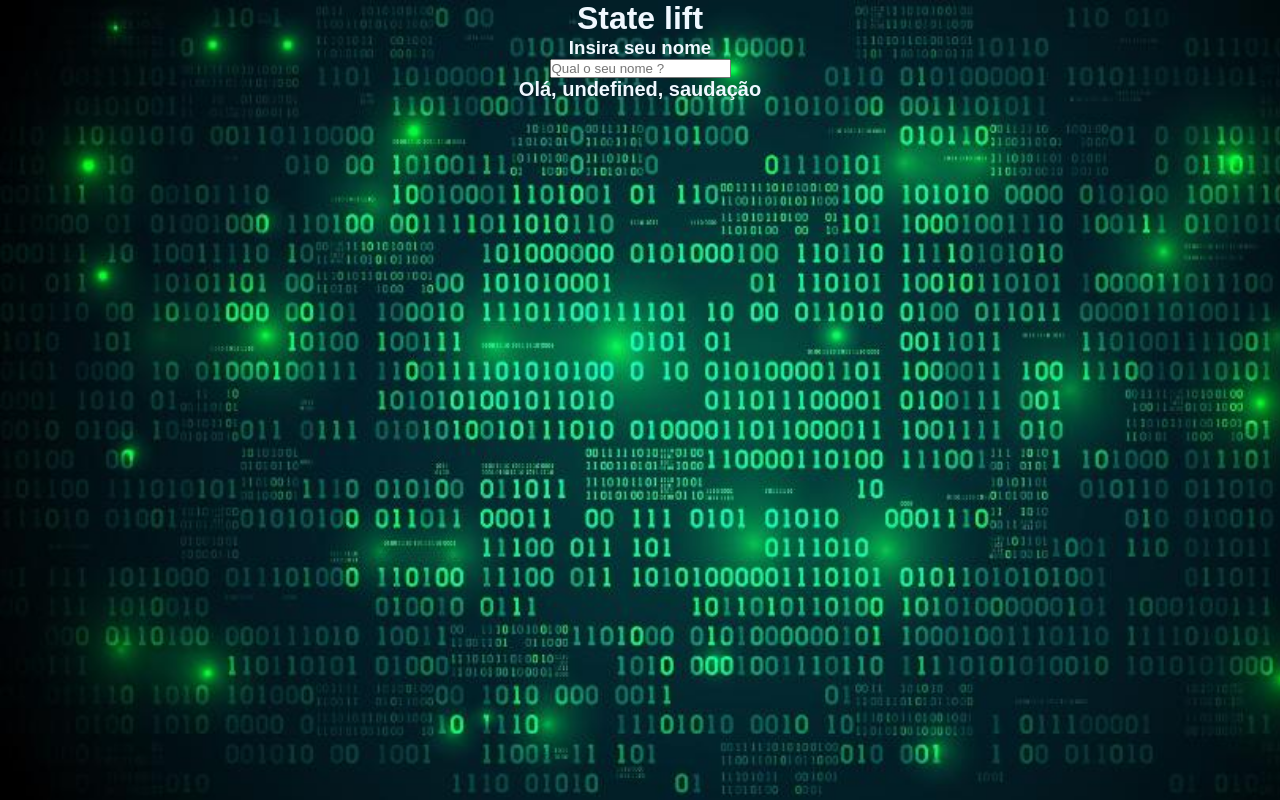
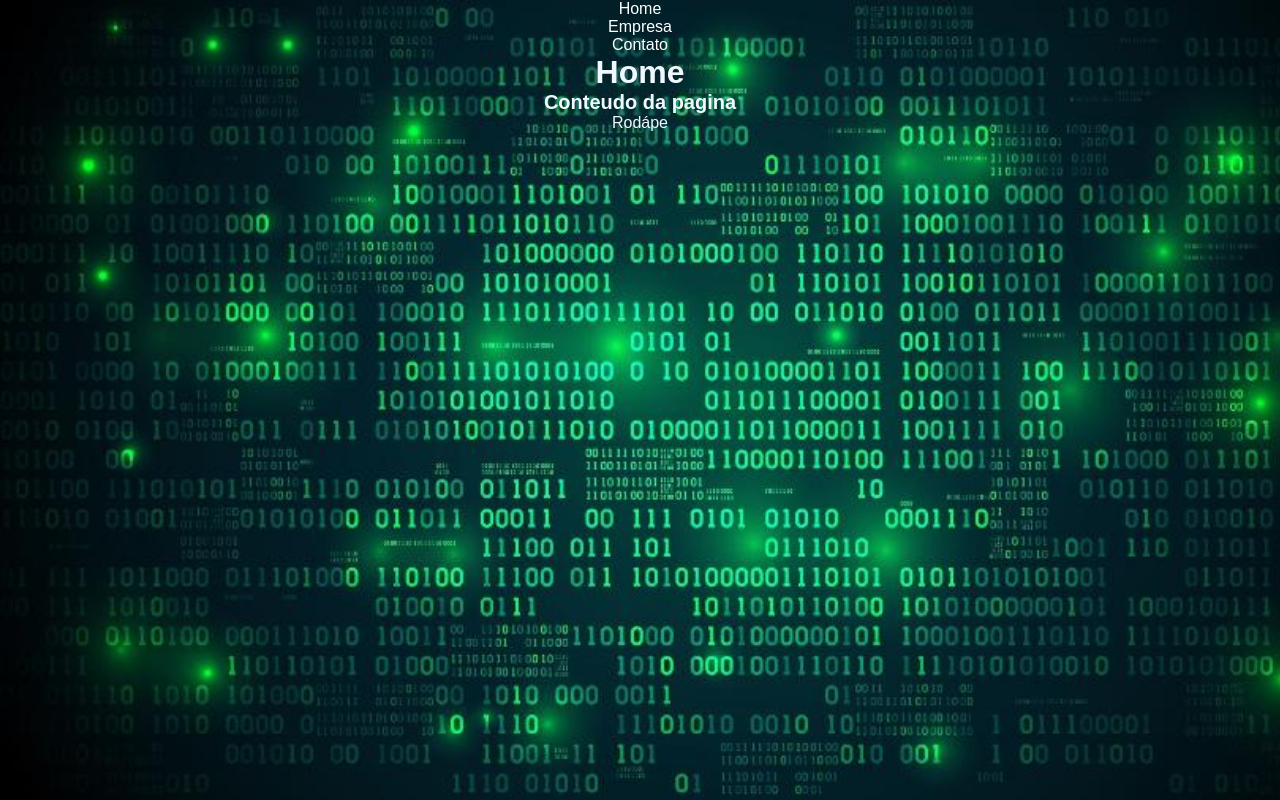
Before and after one commit to Victor87dev/revisando-react, a React (Vite) app in the folder revisando-react/: page / in a window 1280 px wide. Built offline with nearby package versions, Linux system fonts and the light colour scheme.

Commit message:
Curso react: Implementando o React Router

```diff
--- a/revisando-react/package.json
+++ b/revisando-react/package.json
@@ -11,7 +11,8 @@
   },
   "dependencies": {
     "react": "^18.2.0",
-    "react-dom": "^18.2.0"
+    "react-dom": "^18.2.0",
+    "react-router-dom": "^6.21.3"
   },
   "devDependencies": {
     "@types/react": "^18.2.43",
--- a/revisando-react/src/App.jsx
+++ b/revisando-react/src/App.jsx
@@ -1,18 +1,23 @@
-import { useState } from "react";
-import SeuNome from "./components/SeuNome/SeuNome";
-import Saudacao from "./components/Saudacao/Saudacao";
+import { BrowserRouter as Router, Routes, Route} from 'react-router-dom';
+import Home from "./pages/Home";
+import Contato from "./pages/Contato";
+import Empresa from "./pages/Empresa";
+import Navbar from "./components/layout/Navbar";
+import Footer from "./components/layout/Footer";
 
 function App() {
 
-  const [nome, setNome] = useState()
+  return (
+      <Router>
+            <Navbar />
+            <Routes>
+                <Route exact path="/" element={<Home />} />
+                <Route path="/contato" element={<Contato />} />
+                <Route path="/empresa" element={<Empresa />} />
+            </Routes>
+            <Footer />
+      </Router>
 
-  return (
-
-    <>
-     <h1>State lift</h1>
-     <SeuNome setNome={setNome} />
-     <Saudacao nome={nome} />
-    </>
   )
 }
 
--- /dev/null
+++ b/revisando-react/src/components/layout/Footer.jsx
@@ -0,0 +1,11 @@
+import React from "react";
+
+const Footer = ()=>{
+
+   return (
+    <footer>Rodápe</footer>
+   )
+
+}
+
+export default Footer
--- /dev/null
+++ b/revisando-react/src/components/layout/Navbar.jsx
@@ -0,0 +1,21 @@
+import React from "react";
+import Styles from "./Navbar.module.css";
+import { Link } from "react-router-dom";
+
+const Navbar = ()=>{
+    return (
+      <ul>
+       <li className={Styles.listMod}>
+        <Link className={Styles.listMod} to="/">Home</Link>
+       </li>
+       <li className={Styles.listMod}>
+        <Link className={Styles.listMod} to="/empresa">Empresa</Link>
+       </li>
+       <li className={Styles.listMod}>
+        <Link className={Styles.listMod} to="/Contato">Contato</Link>
+       </li>
+      </ul>
+    )
+}
+
+export default Navbar
--- /dev/null
+++ b/revisando-react/src/components/layout/Navbar.module.css
@@ -0,0 +1,5 @@
+.listMod{
+    list-style-type: none;
+    text-decoration: none;
+    color: #fff;
+}
--- /dev/null
+++ b/revisando-react/src/pages/Contato.jsx
@@ -0,0 +1,14 @@
+import React from "react"
+
+const Contato = ()=>{
+
+   return (
+    <div>
+        <h1>Contato</h1>
+        <p>Conteudo da pagina</p>
+    </div>
+   )
+
+}
+
+export default Contato
--- /dev/null
+++ b/revisando-react/src/pages/Empresa.jsx
@@ -0,0 +1,14 @@
+import React from "react"
+
+const Empresa = ()=>{
+
+   return (
+    <div>
+        <h1>Empresa</h1>
+        <p>Conteudo da pagina</p>
+    </div>
+   )
+
+}
+
+export default Empresa
--- /dev/null
+++ b/revisando-react/src/pages/Home.jsx
@@ -0,0 +1,14 @@
+import React from "react"
+
+const Home = ()=>{
+
+   return (
+    <div>
+        <h1>Home</h1>
+        <p>Conteudo da pagina</p>
+    </div>
+   )
+
+}
+
+export default Home
```
Also changed, not shown: 1 other file (tests, documents, lock files or other folders).
